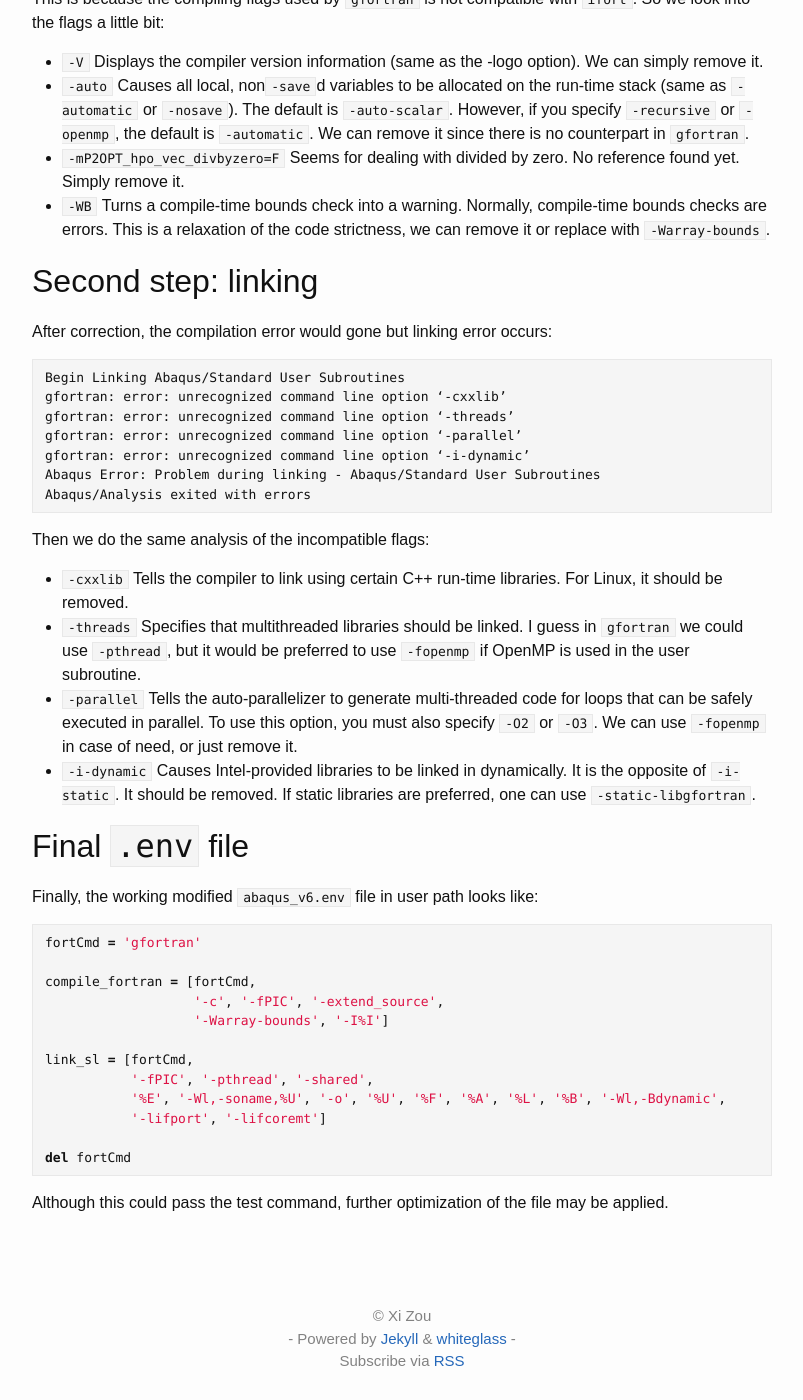
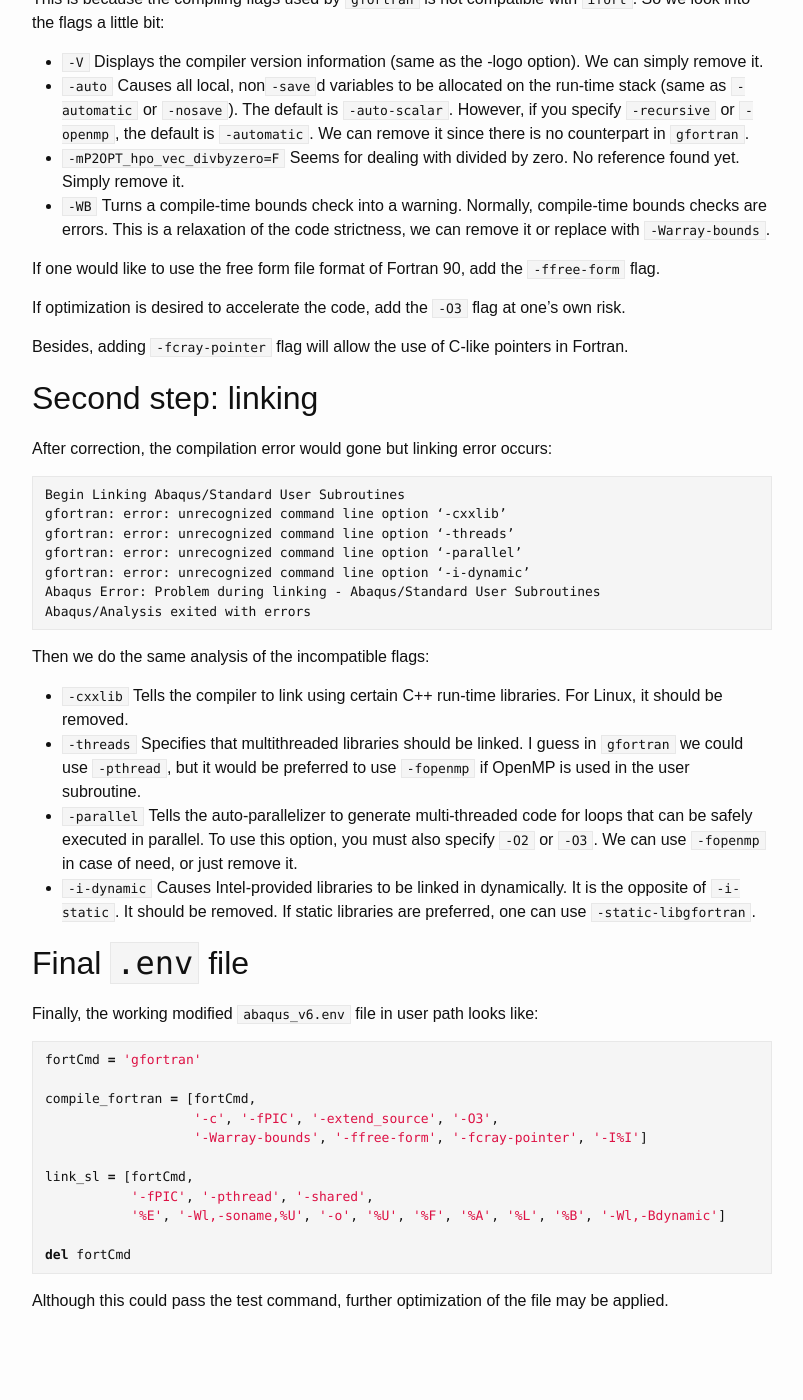
Before and after one commit to xizou/xizou.github.io, a Jekyll site: the page built from _posts/2017-07-28-link-gfortran-to-abaqus.md, in a window 1280 px wide and 1400 px high, scrolled down 1232 px. Shown: the whole window, without its empty margins (238-1041 px from the left). Built offline with Jekyll 4.4.1, drawn with Linux system fonts in a browser that asks for light colours; comment, search, counter and statistics services are not loaded.

Commit message:
Updated Abaqus/GFortran Linking

````diff
--- a/_posts/2017-07-28-link-gfortran-to-abaqus.md
+++ b/_posts/2017-07-28-link-gfortran-to-abaqus.md
@@ -61,6 +61,12 @@ This is because the compiling flags used by `gfortran` is not compatible with `i
 - `-mP2OPT_hpo_vec_divbyzero=F` Seems for dealing with divided by zero. No reference found yet. Simply remove it.
 - `-WB` Turns a compile-time bounds check into a warning. Normally, compile-time bounds checks are errors. This is a relaxation of the code strictness, we can remove it or replace with `-Warray-bounds`.
 
+If one would like to use the free form file format of Fortran 90, add the `-ffree-form` flag.
+
+If optimization is desired to accelerate the code, add the `-O3` flag at one's own risk.
+
+Besides, adding `-fcray-pointer` flag will allow the use of C-like pointers in Fortran.
+
 ## Second step: linking
 
 After correction, the compilation error would gone but linking error occurs:
@@ -90,13 +96,12 @@ Finally, the working modified `abaqus_v6.env` file in user path looks like:
 fortCmd = 'gfortran'
 
 compile_fortran = [fortCmd,
-                   '-c', '-fPIC', '-extend_source',
-                   '-Warray-bounds', '-I%I']
+                   '-c', '-fPIC', '-extend_source', '-O3',
+                   '-Warray-bounds', '-ffree-form', '-fcray-pointer', '-I%I']
 
 link_sl = [fortCmd,
            '-fPIC', '-pthread', '-shared',
-           '%E', '-Wl,-soname,%U', '-o', '%U', '%F', '%A', '%L', '%B', '-Wl,-Bdynamic',
-           '-lifport', '-lifcoremt']
+           '%E', '-Wl,-soname,%U', '-o', '%U', '%F', '%A', '%L', '%B', '-Wl,-Bdynamic']
 
 del fortCmd
 ```
````
